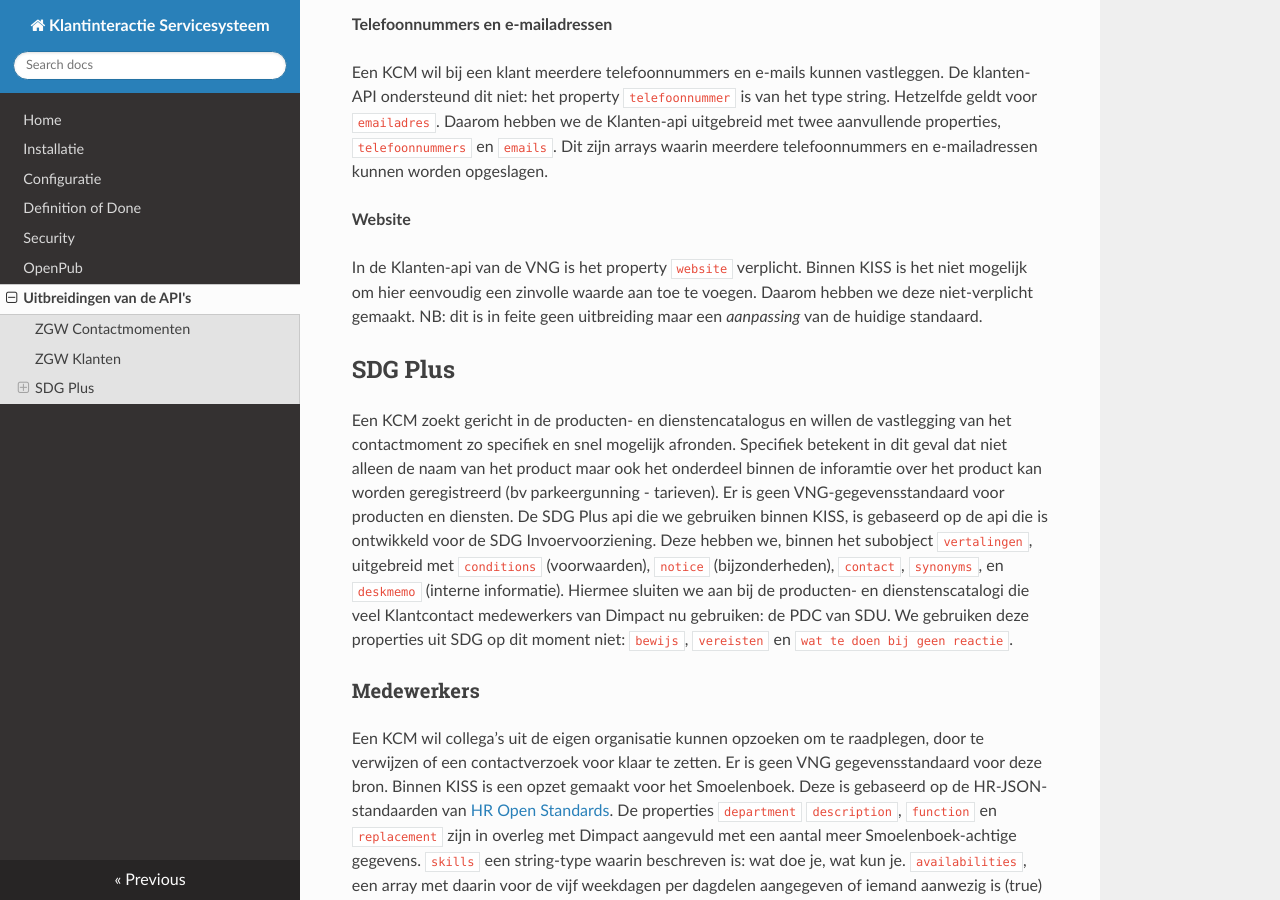
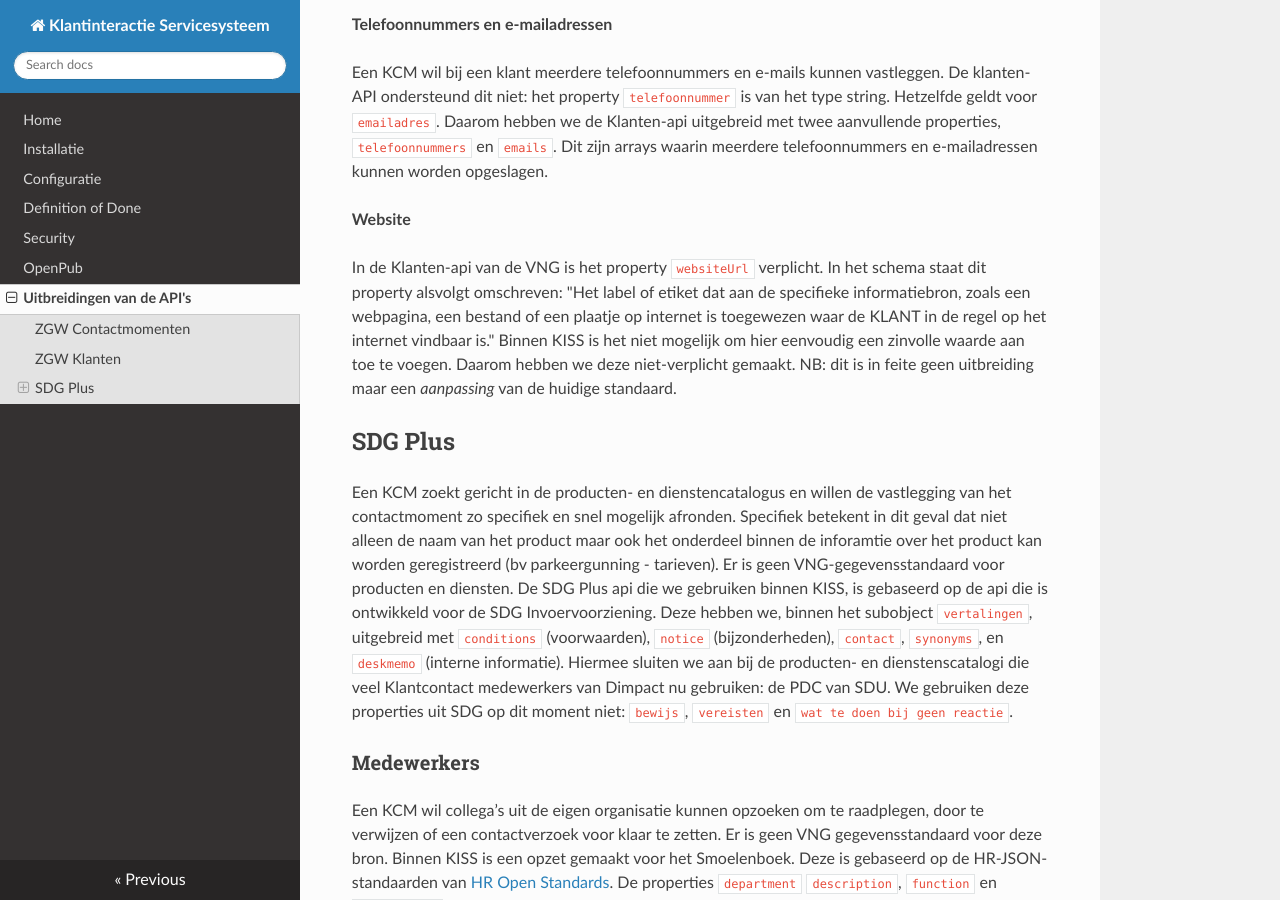
Before and after one commit to Klantinteractie-Servicesysteem/.github, an MkDocs documentation site: the page built from docs/UITBREIDING-APIS.md, in a window 1280 px wide and 900 px high, scrolled down 852 px. Built offline with MkDocs 1.6.1, drawn with Linux system fonts in a browser that asks for light colours; nearby versions of some CDN libraries.

Commit message:
Tekst rondom Klant > Website aangepast

```diff
--- a/docs/UITBREIDING-APIS.md
+++ b/docs/UITBREIDING-APIS.md
@@ -22,7 +22,7 @@ Een KCM wil bij een klant meerdere telefoonnummers en e-mails kunnen vastleggen.
 
 **Website**
 
-In de Klanten-api van de VNG is het property `website` verplicht. Binnen KISS is het niet mogelijk om hier eenvoudig een zinvolle waarde aan toe te voegen. Daarom hebben we deze niet-verplicht gemaakt. NB: dit is in feite geen uitbreiding maar een _aanpassing_ van de huidige standaard.
+In de Klanten-api van de VNG is het property `websiteUrl` verplicht. In het schema staat dit property alsvolgt omschreven: "Het label of etiket dat aan de specifieke informatiebron, zoals een webpagina, een bestand of een plaatje op internet is toegewezen waar de KLANT in de regel op het internet vindbaar is." Binnen KISS is het niet mogelijk om hier eenvoudig een zinvolle waarde aan toe te voegen. Daarom hebben we deze niet-verplicht gemaakt. NB: dit is in feite geen uitbreiding maar een _aanpassing_ van de huidige standaard.
 
 ## SDG Plus
 Een KCM zoekt gericht in de producten- en dienstencatalogus en willen de vastlegging van het contactmoment zo specifiek en snel mogelijk afronden. Specifiek betekent in dit geval dat niet alleen de naam van het product maar ook het onderdeel binnen de inforamtie over het product kan worden geregistreerd (bv parkeergunning - tarieven). Er is geen VNG-gegevensstandaard voor producten en diensten. De SDG Plus api die we gebruiken binnen KISS, is gebaseerd op de api die is ontwikkeld voor de SDG Invoervoorziening. Deze hebben we, binnen het subobject `vertalingen`, uitgebreid met  `conditions` (voorwaarden), `notice` (bijzonderheden), `contact`,  `synonyms`, en  `deskmemo` (interne informatie). Hiermee sluiten we aan bij de producten- en dienstenscatalogi  die veel Klantcontact medewerkers van Dimpact nu gebruiken: de PDC van SDU. We gebruiken deze properties uit SDG op dit moment niet: `bewijs`, `vereisten` en `wat te doen bij geen reactie`.
```
